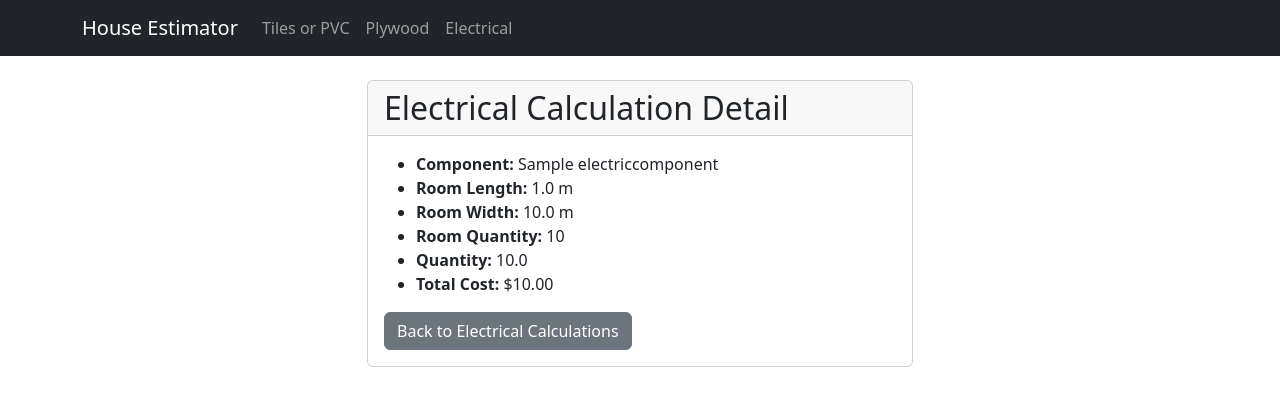
After one commit to marobo/house_estimator, a Django app: page /electrical-calculations/1/ in a window 1280 px wide. The commit adds this page. Shown: the top 406 px of the page. Run offline with Django 5.2, Linux system fonts and the light colour scheme; tables that the repository leaves empty hold one stand-in row (values such as "Sample post").

Commit message:
electrical detail, delete, edit works

```diff
--- a/materiais/templates/materiais/confirm_delete.html
+++ b/materiais/templates/materiais/confirm_delete.html
@@ -18,6 +18,8 @@
                     <p>Are you sure you want to delete this calculation?</p>
                 {% elif object.electrical_component %}
                     <p>Are you sure you want to delete this calculation?</p>
+                {% elif object.component %}
+                    <p>Are you sure you want to delete this calculation?</p>
                 {% endif %}
                 {% if object %}
                     <ul>
@@ -32,6 +34,9 @@
                         {% endif %}
                         {% if object.electrical_component %}
                             <li><strong>Name:</strong> {{ object.electrical_component.name }}</li>
+                        {% endif %}
+                        {% if object.component %}
+                            <li><strong>Name:</strong> {{ object.component.name }}</li>
                         {% endif %}
                         {% if object.room_length and object.room_width %}
                             <li><strong>Room Size:</strong> {{ object.room_length }}x{{ object.room_width }}m</li>
--- a/materiais/templates/materiais/electric_component_list.html
+++ b/materiais/templates/materiais/electric_component_list.html
@@ -25,9 +25,9 @@
                 <td>${{ component.unit_price }}</td>
                 <td>{{ component.unit }}</td>
                 <td>
-                    <a href="#" class="btn btn-sm btn-info"><i class="fas fa-eye"></i> View</a>
-                    <a href="#" class="btn btn-sm btn-warning"><i class="fas fa-edit"></i> Edit</a>
-                    <a href="#" class="btn btn-sm btn-danger"><i class="fas fa-trash"></i> Delete</a>
+                    <a href="{% url 'materiais:electric_component_detail' component.pk %}" class="btn btn-sm btn-info"><i class="fas fa-eye"></i> View</a>
+                    <a href="{% url 'materiais:electric_component_edit' component.pk %}" class="btn btn-sm btn-warning"><i class="fas fa-edit"></i> Edit</a>
+                    <a href="{% url 'materiais:electric_component_delete' component.pk %}" class="btn btn-sm btn-danger"><i class="fas fa-trash"></i> Delete</a>
                 </td>
             </tr>
             {% empty %}
--- /dev/null
+++ b/materiais/templates/materiais/electrical_calculation_detail.html
@@ -0,0 +1,26 @@
+{% extends 'base.html' %}
+
+{% block title %}Electrical Calculation Detail - House Estimator{% endblock %}
+
+{% block content %}
+<div class="row">
+    <div class="col-md-6 offset-md-3">
+        <div class="card">
+            <div class="card-header">
+                <h2 class="mb-0">Electrical Calculation Detail</h2>
+            </div>
+            <div class="card-body">
+                <ul>
+                    <li><strong>Component:</strong> {{ calculation.component.name }}</li>
+                    <li><strong>Room Length:</strong> {{ calculation.room_length }} m</li>
+                    <li><strong>Room Width:</strong> {{ calculation.room_width }} m</li>
+                    <li><strong>Room Quantity:</strong> {{ calculation.room_quantity }}</li>
+                    <li><strong>Quantity:</strong> {{ calculation.quantity }}</li>
+                    <li><strong>Total Cost:</strong> ${{ calculation.total_cost }}</li>
+                </ul>
+                <a href="{% url 'materiais:electrical_calculation_list' %}" class="btn btn-secondary">Back to Electrical Calculations</a>
+            </div>
+        </div>
+    </div>
+</div>
+{% endblock %}
--- a/materiais/templates/materiais/electrical_calculation_list.html
+++ b/materiais/templates/materiais/electrical_calculation_list.html
@@ -33,9 +33,9 @@
                     <td>${{ calculation.total_cost }}</td>
                     <td>{{ calculation.calculation_date|date:"Y-m-d H:i" }}</td>
                     <td>
-                        <a href="#" class="btn btn-sm btn-info"><i class="fas fa-eye"></i> View</a>
-                        <a href="#" class="btn btn-sm btn-warning"><i class="fas fa-edit"></i> Edit</a>
-                        <a href="#" class="btn btn-sm btn-danger"><i class="fas fa-trash"></i> Delete</a>
+                        <a href="{% url 'materiais:electrical_calculation_detail' calculation.pk %}" class="btn btn-sm btn-info"><i class="fas fa-eye"></i> View</a>
+                        <a href="{% url 'materiais:electrical_calculation_edit' calculation.pk %}" class="btn btn-sm btn-warning"><i class="fas fa-edit"></i> Edit</a>
+                        <a href="{% url 'materiais:electrical_calculation_delete' calculation.pk %}" class="btn btn-sm btn-danger"><i class="fas fa-trash"></i> Delete</a>
                     </td>
                 </tr>
                 {% endfor %}
--- a/materiais/urls.py
+++ b/materiais/urls.py
@@ -33,6 +33,12 @@ urlpatterns = [
     # Electrical URLs
     path('electric-components/', views.ElectricComponentListView.as_view(), name='electric_component_list'),
     path('electric-components/create/', views.ElectricComponentCreateView.as_view(), name='electric_component_create'),
+    path('electric-components/<int:pk>/', views.ElectricComponentDetailView.as_view(), name='electric_component_detail'),
+    path('electric-components/<int:pk>/edit/', views.ElectricComponentUpdateView.as_view(), name='electric_component_edit'),
+    path('electric-components/<int:pk>/delete/', views.ElectricComponentDeleteView.as_view(), name='electric_component_delete'),
     path('electrical-calculations/', views.ElectricalCalculationListView.as_view(), name='electrical_calculation_list'),
     path('electrical-calculations/create/', views.ElectricalCalculationCreateView.as_view(), name='electrical_calculation_create'),
+    path('electrical-calculations/<int:pk>/', views.ElectricalCalculationDetailView.as_view(), name='electrical_calculation_detail'),
+    path('electrical-calculations/<int:pk>/edit/', views.ElectricalCalculationUpdateView.as_view(), name='electrical_calculation_edit'),
+    path('electrical-calculations/<int:pk>/delete/', views.ElectricalCalculationDeleteView.as_view(), name='electrical_calculation_delete'),
 ]
--- a/materiais/views.py
+++ b/materiais/views.py
@@ -158,6 +158,26 @@ class ElectricComponentCreateView(CreateView):
     success_url = reverse_lazy('materiais:electric_component_list')
 
 
+class ElectricComponentDetailView(DetailView):
+    model = ElectricComponent
+    template_name = 'materiais/electric_component_detail.html'
+    context_object_name = 'component'
+
+
+class ElectricComponentUpdateView(UpdateView):
+    model = ElectricComponent
+    form_class = ElectricComponentForm
+    template_name = 'materiais/electric_component_form.html'
+    success_url = reverse_lazy('materiais:electric_component_list')
+
+
+class ElectricComponentDeleteView(DeleteView):
+    model = ElectricComponent
+    template_name = 'materiais/confirm_delete.html'
+    success_url = reverse_lazy('materiais:electric_component_list')
+    context_object_name = 'object'
+
+
 class ElectricalCalculationListView(ListView):
     model = ElectricalCalculation
     template_name = 'materiais/electrical_calculation_list.html'
@@ -171,5 +191,25 @@ class ElectricalCalculationCreateView(CreateView):
     success_url = reverse_lazy('materiais:electrical_calculation_list')
 
 
+class ElectricalCalculationDetailView(DetailView):
+    model = ElectricalCalculation
+    template_name = 'materiais/electrical_calculation_detail.html'
+    context_object_name = 'calculation'
+
+
+class ElectricalCalculationUpdateView(UpdateView):
+    model = ElectricalCalculation
+    form_class = ElectricalCalculationForm
+    template_name = 'materiais/electrical_calculation_form.html'
+    success_url = reverse_lazy('materiais:electrical_calculation_list')
+
+
+class ElectricalCalculationDeleteView(DeleteView):
+    model = ElectricalCalculation
+    template_name = 'materiais/confirm_delete.html'
+    success_url = reverse_lazy('materiais:electrical_calculation_list')
+    context_object_name = 'object'
+
+
 def home(request):
     return render(request, 'materiais/home.html')
```
Also changed, not shown: materiais/templates/materiais/electric_component_detail.html (added, +25 -0 lines).
